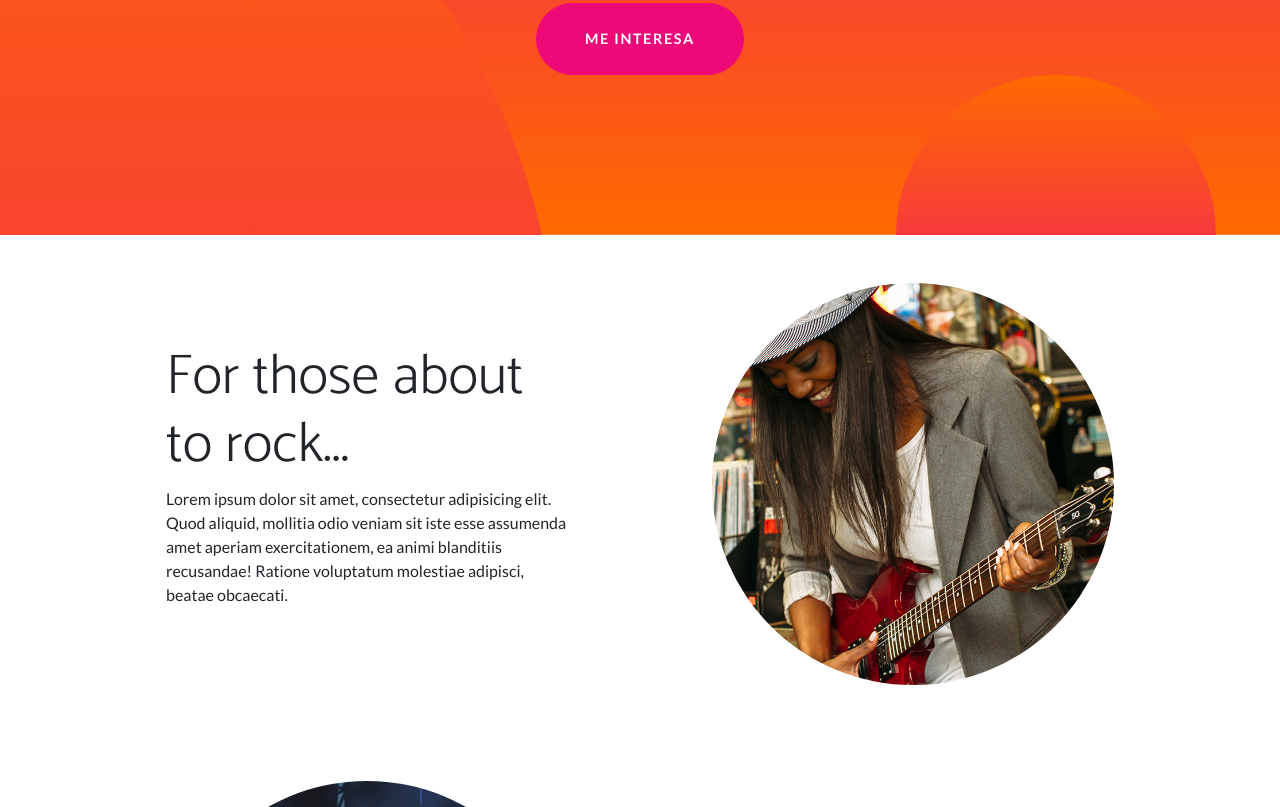
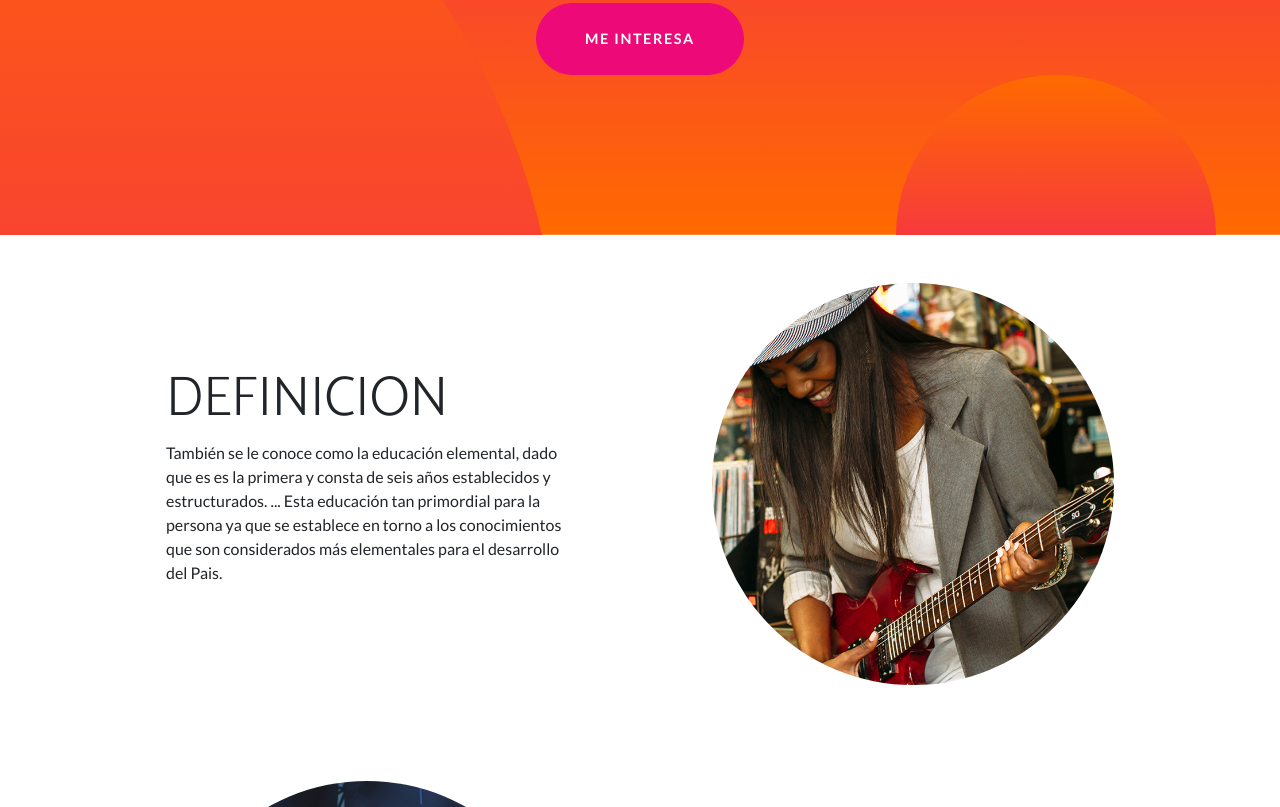
Before and after one commit to CLAUDIACOTRINAP/EDUCACION-PRIMARIA, a plain HTML site: page index.html in a window 1280 px wide. Shown: the part 452-1259 px from the top of the page. Drawn offline with nearby package versions, Linux system fonts and the light colour scheme.

Commit message:
Update index.html

```diff
--- a/index.html
+++ b/index.html
@@ -52,8 +52,8 @@
                     </div>
                     <div class="col-lg-6 order-lg-1">
                         <div class="p-5">
-                            <h2 class="display-4">For those about to rock...</h2>
-                            <p>Lorem ipsum dolor sit amet, consectetur adipisicing elit. Quod aliquid, mollitia odio veniam sit iste esse assumenda amet aperiam exercitationem, ea animi blanditiis recusandae! Ratione voluptatum molestiae adipisci, beatae obcaecati.</p>
+                            <h2 class="display-4">DEFINICION</h2>
+                            <p>También se le conoce como la educación elemental, dado que es es la primera y consta de seis años establecidos y estructurados. ... Esta educación tan primordial para la persona ya que se establece en torno a los conocimientos que son considerados más elementales para el desarrollo del Pais.</p>
                         </div>
                     </div>
                 </div>
```
